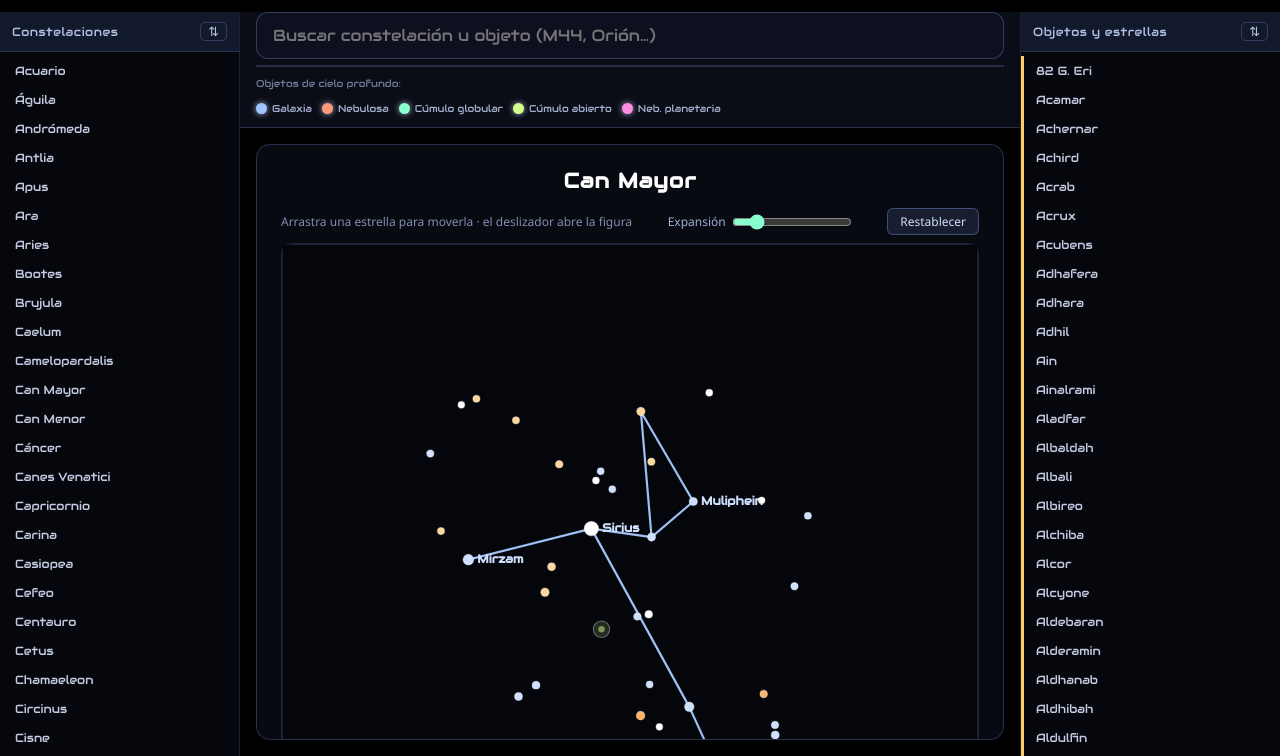
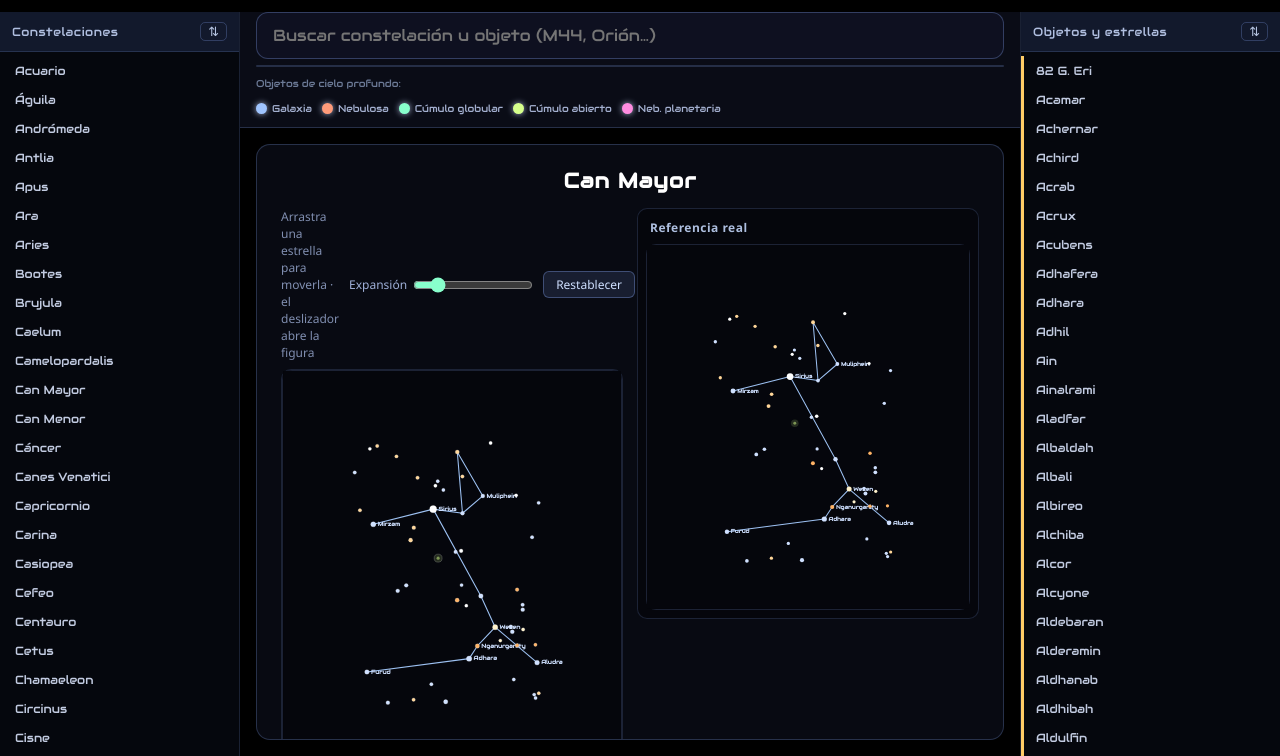
Before and after one commit to kraso/SunSystem, a website built with Vite: page constelaciones.html in a window 1280 px wide. Both pictures are taken after a click on the element "Can Mayor". Shown: the part 44-800 px from the top of the page. Built offline with nearby package versions, Linux system fonts and the light colour scheme.

Commit message:
Panel 'Referencia real' al lado del recuadro editable (foto local o mapa del catalogo)

```diff
--- a/src/constelaciones-app.ts
+++ b/src/constelaciones-app.ts
@@ -343,6 +343,16 @@ function showConstellation(name: string): void {
   const chartEl = document.getElementById('const-chart') as HTMLDivElement;
   chartEl.innerHTML = '';
 
+  // Dos columnas: a la izquierda el recuadro editable, a la derecha la
+  // referencia real (foto local si existe, si no el mapa del catálogo).
+  const editCol = document.createElement('div');
+  editCol.className = 'chart-edit';
+  const refCol = document.createElement('div');
+  refCol.className = 'chart-ref';
+  refCol.innerHTML = `<h4>Referencia real</h4>`;
+  chartEl.appendChild(editCol);
+  chartEl.appendChild(refCol);
+
   // Escenario de edición: el SVG vive en un stage sin recorte (para poder
   // arrastrar estrellas fuera de los márgenes) y se editan los nodos a mano.
   const stage = document.createElement('div');
@@ -354,8 +364,25 @@ function showConstellation(name: string): void {
     `<label class="chart-expand-wrap">Expansión ` +
     `<input type="range" class="chart-expand" min="0.6" max="3" step="0.05" value="1"></label>` +
     `<button type="button" class="chart-reset">Restablecer</button>`;
-  chartEl.appendChild(controls);
-  chartEl.appendChild(stage);
+  editCol.appendChild(controls);
+  editCol.appendChild(stage);
+
+  // Referencia real al lado: foto local (assets/constellation-photos/<slug>.jpg)
+  // si existe; si no, el mapa del catálogo (estrellas en posición/color/mag reales).
+  const refWrap = document.createElement('div');
+  refWrap.className = 'const-svg-inline';
+  refCol.appendChild(refWrap);
+  const img = document.createElement('img');
+  img.className = 'ref-photo';
+  img.alt = `Referencia real de ${name}`;
+  img.onerror = () => {
+    fetch(`/assets/constellation-charts/${data.slug}.svg`)
+      .then((r) => r.text())
+      .then((t) => { refWrap.innerHTML = t; })
+      .catch(() => { refWrap.innerHTML = '<p class="hint">Referencia no disponible.</p>'; });
+  };
+  img.src = `assets/constellation-photos/${data.slug}.jpg`;
+  refWrap.appendChild(img);
 
   const wrap = document.createElement('div');
   wrap.className = 'const-svg-inline';
--- a/src/ui/styles.css
+++ b/src/ui/styles.css
@@ -1439,6 +1439,42 @@ html, body {
 .const-svg-inline .star { cursor: pointer; }
 .const-svg-inline .star:hover { filter: drop-shadow(0 0 4px #88ffcc); }
 
+#const-chart {
+  display: flex;
+  gap: 14px;
+  align-items: flex-start;
+  flex-wrap: wrap;
+}
+.chart-edit, .chart-ref {
+  flex: 1 1 340px;
+  min-width: 300px;
+}
+.chart-ref {
+  background: #05060c;
+  border: 1px solid rgba(120, 150, 220, 0.2);
+  border-radius: 10px;
+  padding: 8px;
+}
+.chart-ref h4 {
+  margin: 2px 4px 8px;
+  color: #aebfe0;
+  font-size: 12px;
+  font-family: 'Segoe UI', sans-serif;
+  font-weight: 600;
+  letter-spacing: 0.04em;
+}
+.chart-ref .ref-photo {
+  display: block;
+  width: 100%;
+  height: auto;
+  border-radius: 6px;
+}
+.chart-ref .const-svg-inline svg {
+  width: 100%;
+  height: auto;
+  display: block;
+}
+
 .chart-stage {
   position: relative;
   width: 100%;
```
Also changed, not shown: assets/constellation-photos/LEEME.md (added, +23 -0 lines).
